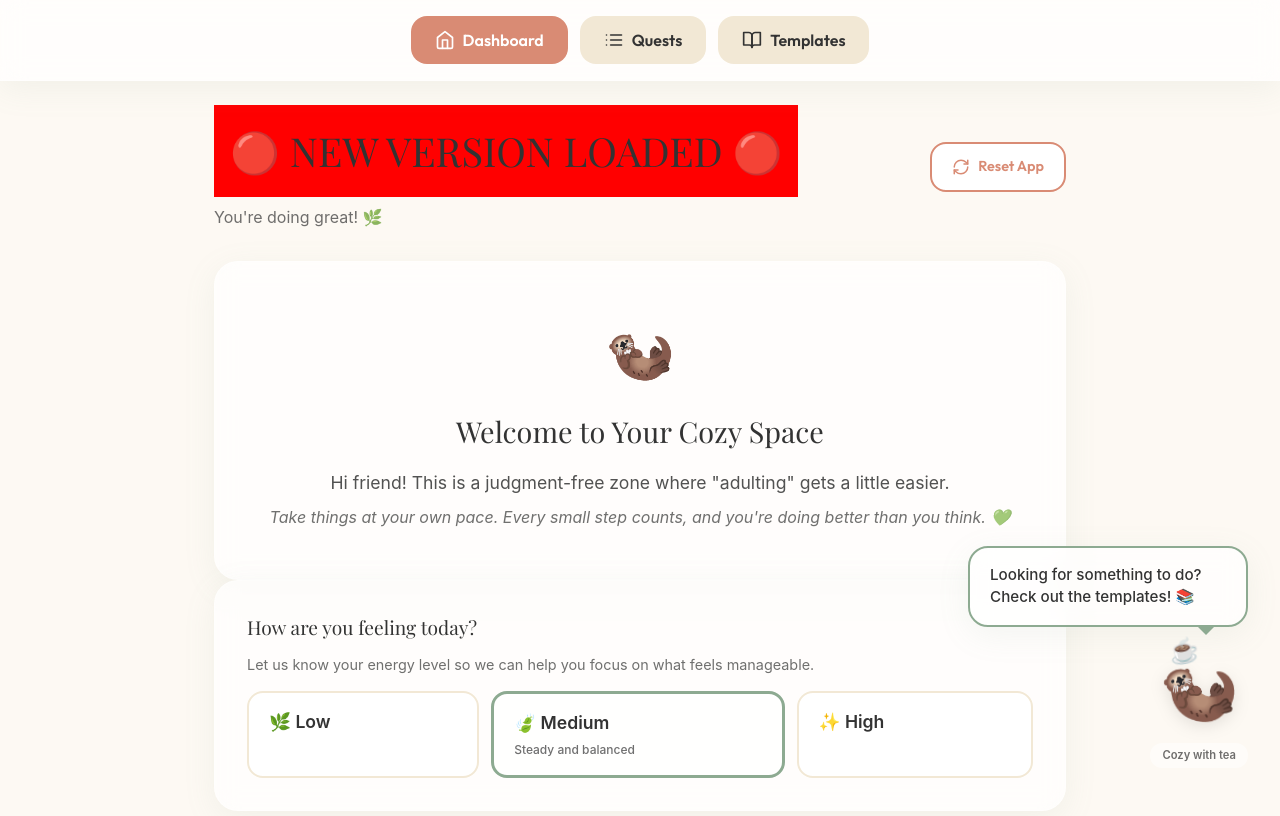
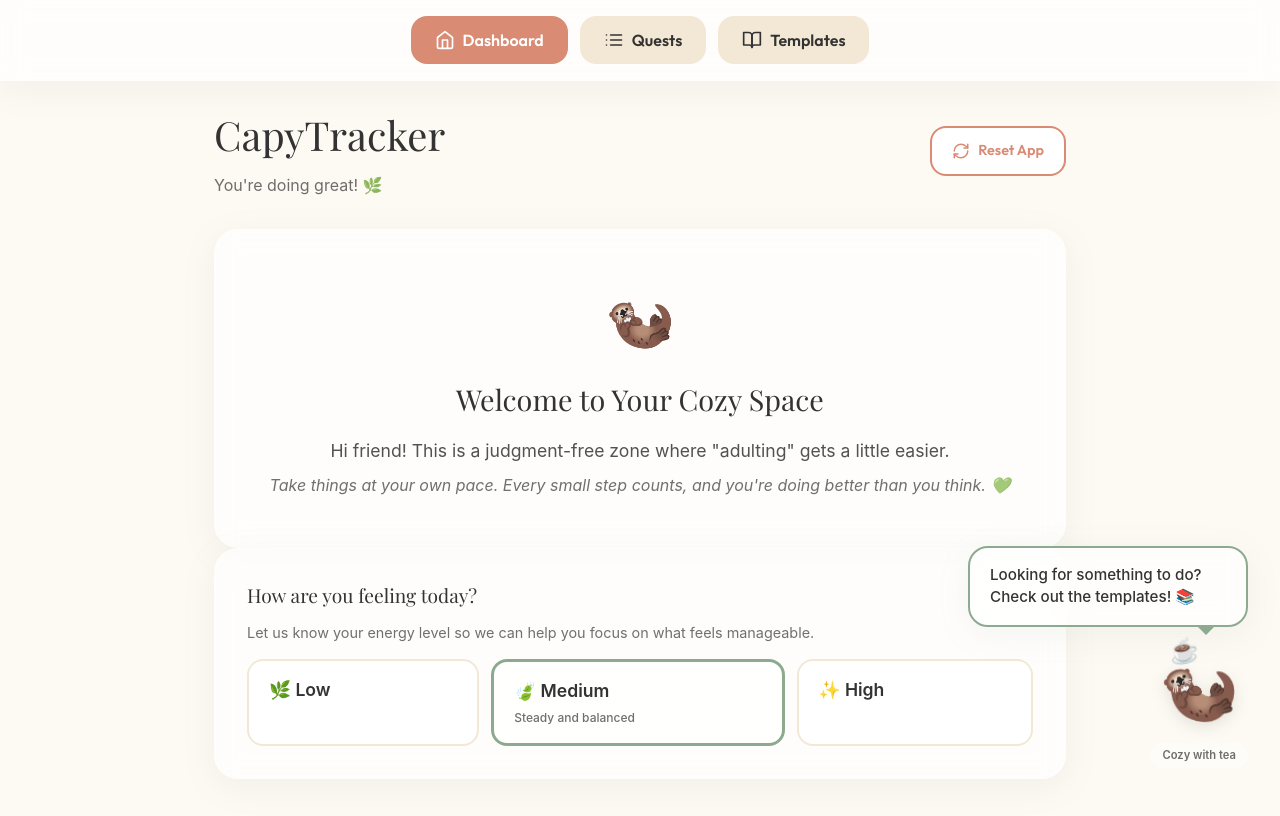
Before and after one commit to shronit94/my-first-repo, a React (Vite) app: page / in a window 1280 px wide. Shown: the top 816 px of the page. Built offline with nearby package versions, Linux system fonts and the light colour scheme.

Commit message:
Remove red test banner from Dashboard, restore normal title

```diff
--- a/src/components/CapyTracker/Dashboard.jsx
+++ b/src/components/CapyTracker/Dashboard.jsx
@@ -36,11 +36,9 @@ const Dashboard = () => {
           <h1 style={{
             fontSize: '2.5rem',
             margin: '0 0 0.5rem 0',
-            color: 'var(--color-charcoal)',
-            background: 'red',
-            padding: '1rem'
+            color: 'var(--color-charcoal)'
           }}>
-            🔴 NEW VERSION LOADED 🔴
+            CapyTracker
           </h1>
           <p style={{
             fontSize: '1rem',
```
